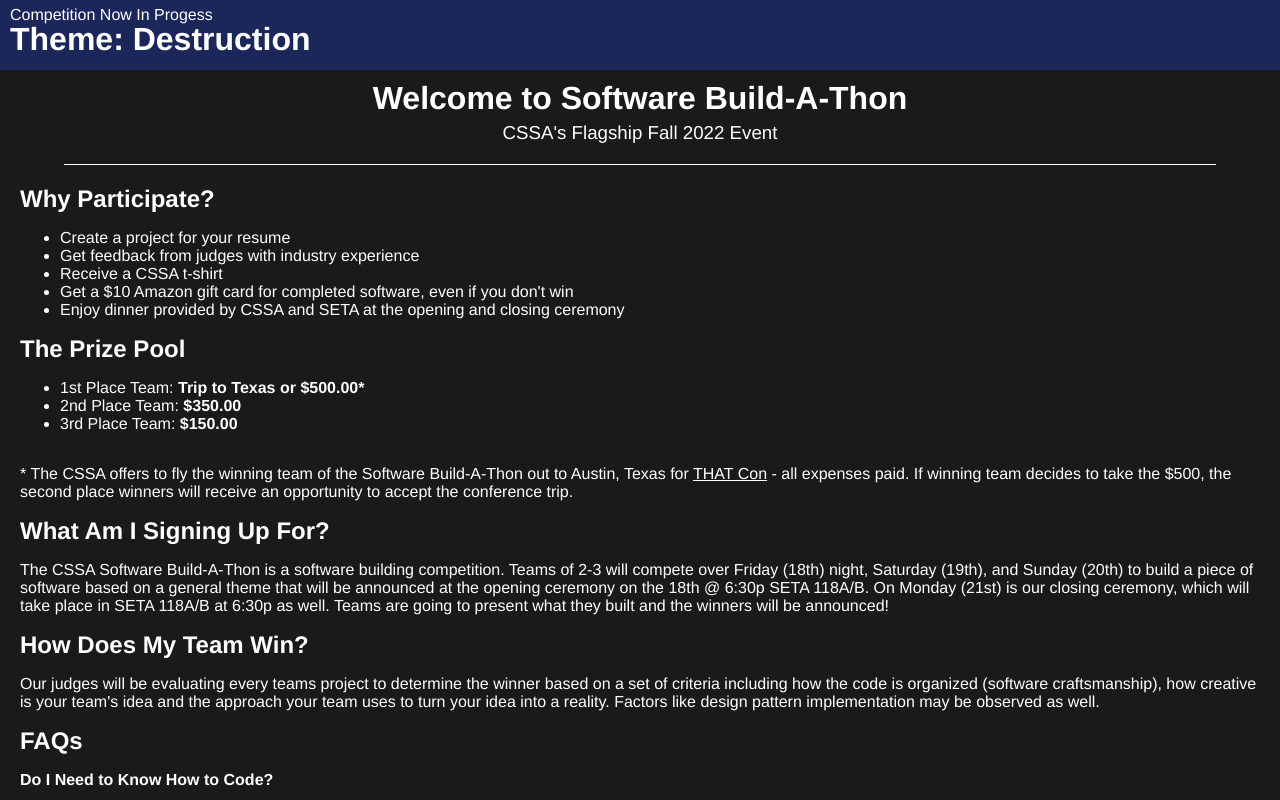
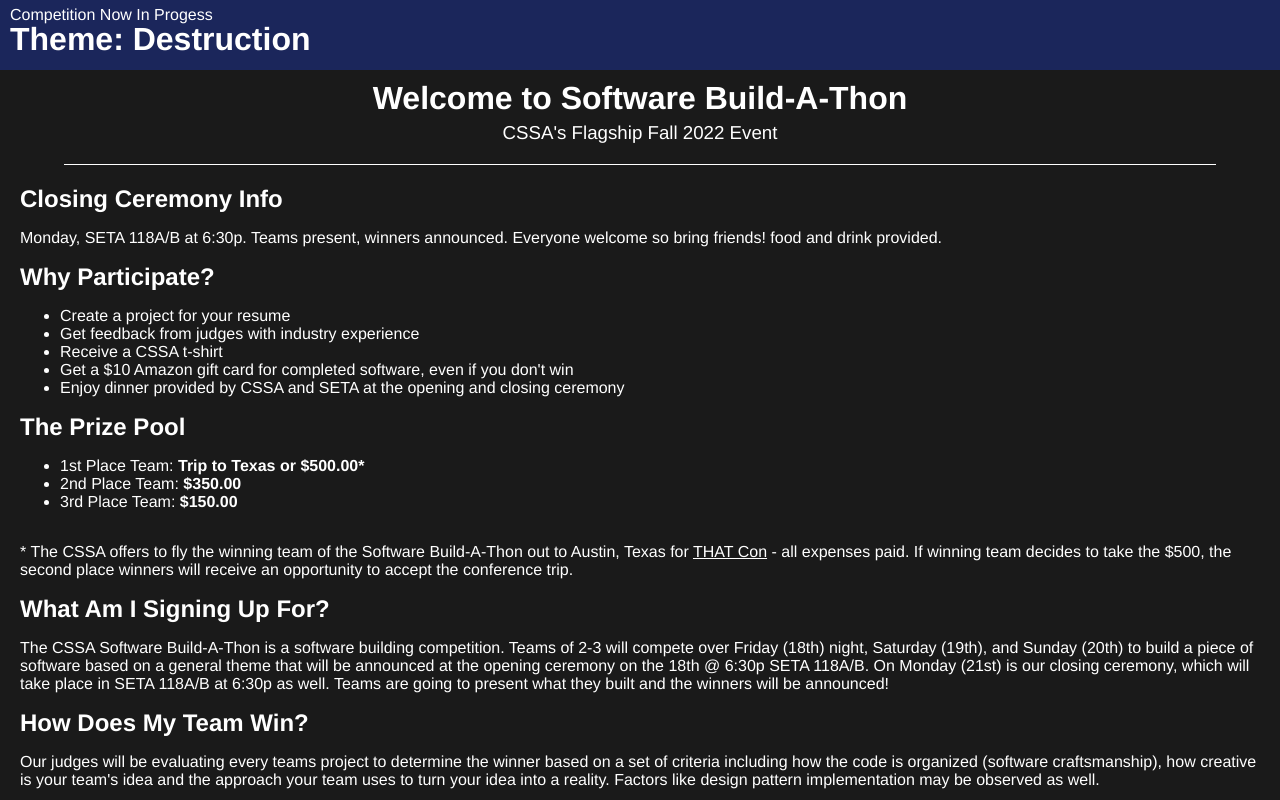
Before and after one commit to Yonava/CSSA-Build-A-Thon-2022, a Vue app: page / in a window 1280 px wide. Shown: the top 800 px of the page. Built offline with nearby package versions, Linux system fonts and the light colour scheme.

Commit message:
added closing ceremony info

```diff
--- a/src/App.vue
+++ b/src/App.vue
@@ -24,6 +24,10 @@
       <div style="width: 90%; height: 1px; background-color: white;"></div>
     </div>
     <div class="info">
+      <h2 class="info-heading">Closing Ceremony Info</h2>
+      <p>
+        Monday, SETA 118A/B at 6:30p. Teams present, winners announced. Everyone welcome so bring friends! food and drink provided.
+      </p>
       <h2 class="info-heading">Why Participate?</h2>
       <ul>
         <li>Create a project for your resume</li>
```
Also changed, not shown: 5 other files (tests, documents, lock files or other folders).
